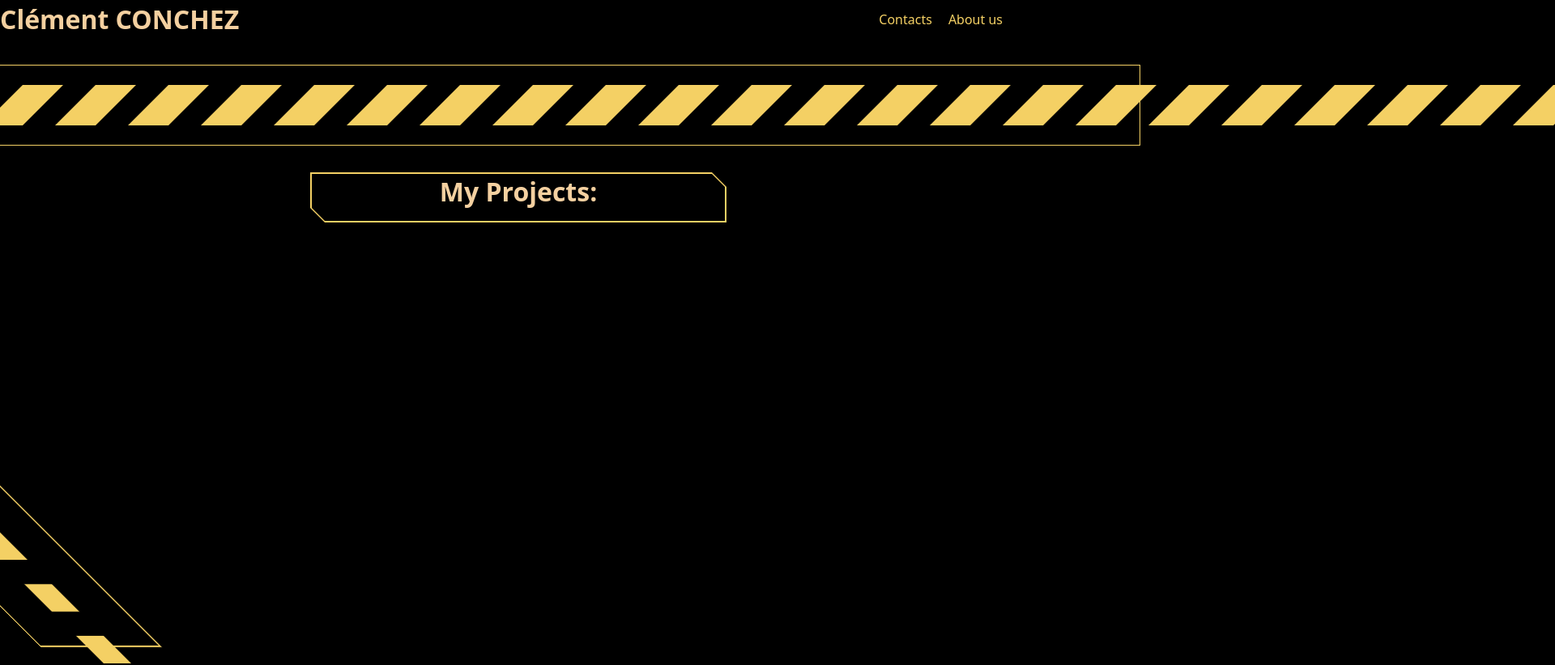
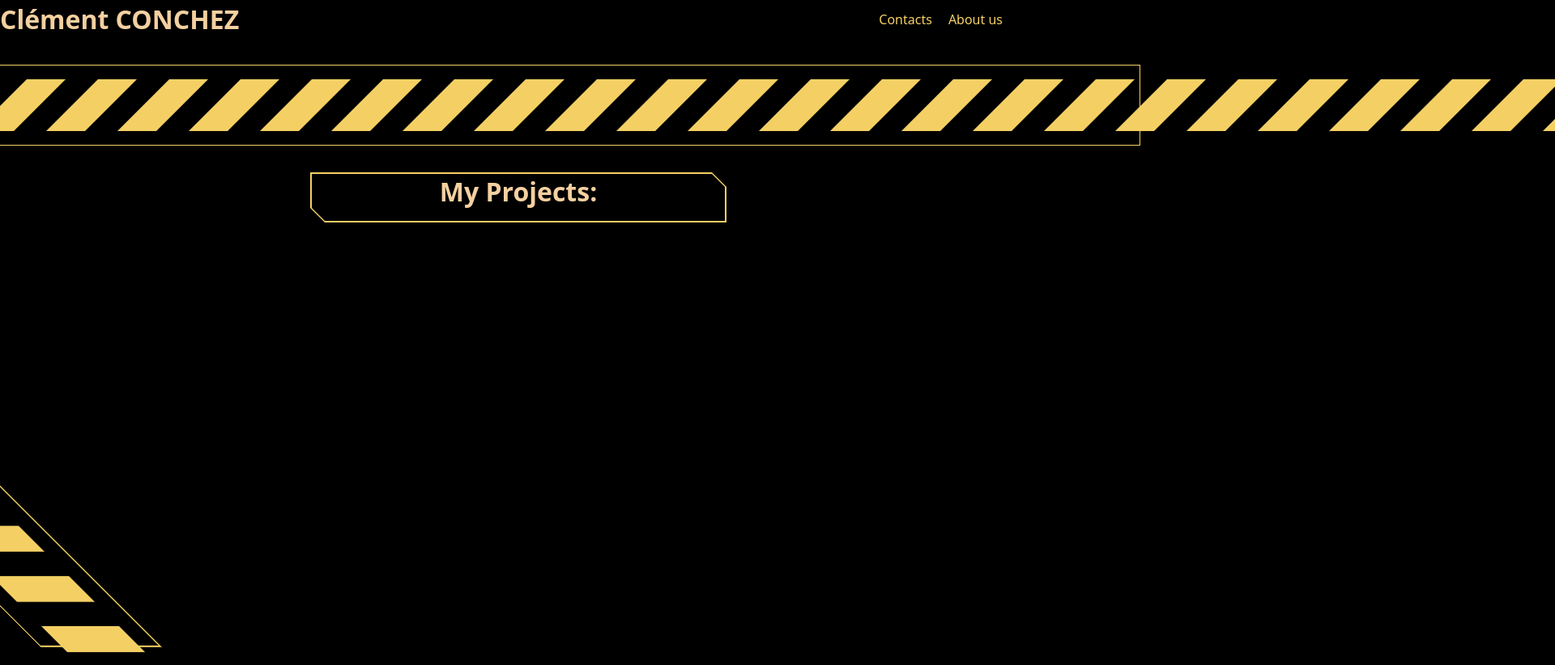
Before and after one commit to clement6494/portfolio, a Next.js app in the folder app/: page / in a window 1280 px wide. Shown: the top 822 px of the page at 81% size, 1920 px wide, since content can reach past the window. Built offline with nearby package versions, Linux system fonts and the light colour scheme.

Commit message:
fix: css

```diff
--- a/app/components/Banner.js
+++ b/app/components/Banner.js
@@ -1,3 +1,5 @@
+
+
 const Banner = () => {
     const rectangles = Array.from({ length: 20 }, (_, index) => <div key={index} id='rectangle'></div>);
 
--- a/app/styles/globals.css
+++ b/app/styles/globals.css
@@ -99,8 +99,10 @@ h2 {
 }
 
 #rectangle {
-  width: 80%;
-  padding: 17px;
+  width: 100%;
+  padding-bottom: 2rem;
+  padding-left: 3rem;
+  padding-right: 3rem;
   margin-bottom: 30px;
   background: rgb(var(--yellow));
 
@@ -140,10 +142,12 @@ h2 {
 
 #parallelogram{
 
-  height: 80%;
+
+
   transform: skew(-45deg);
   background: rgb(var(--yellow));
-  padding: 25px;
+  padding-bottom: 4rem;
+  padding-left: 3rem;
   margin-left: 40px;
 
 }
```
